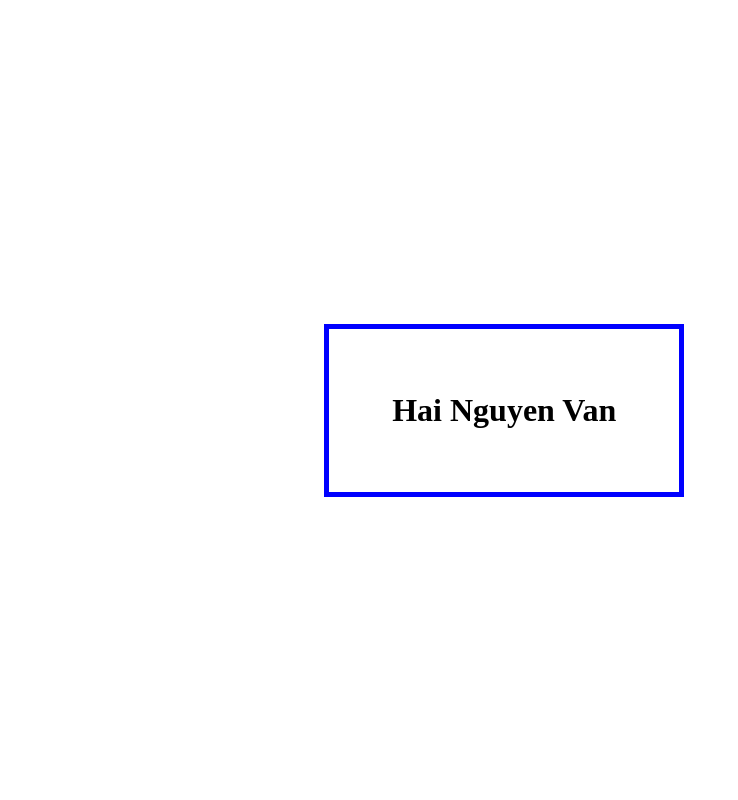
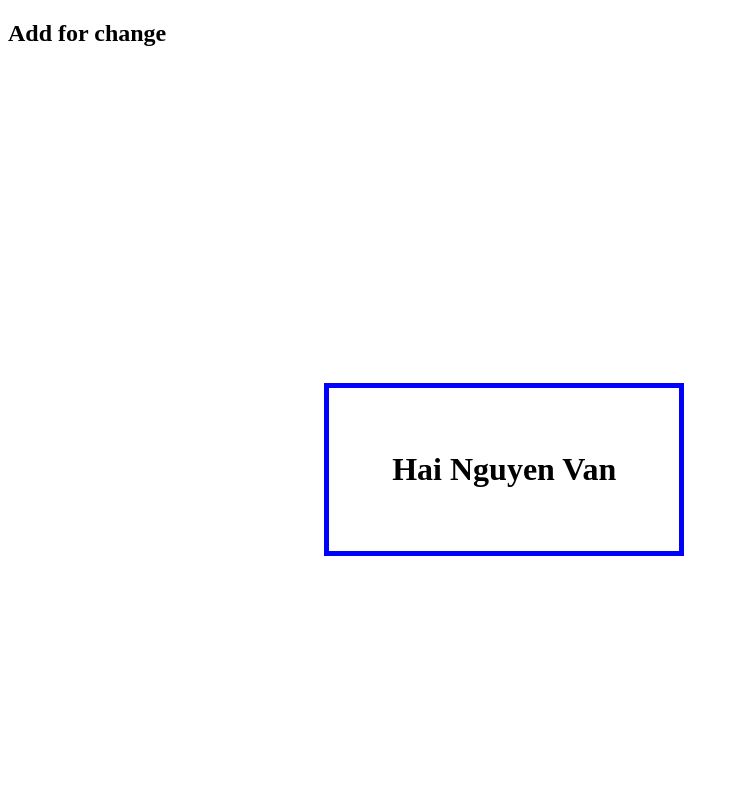
Before and after one commit to haingv134/haingv134.github.io, a plain HTML site: page index.html in a window 1280 px wide. Shown: the top 800 px of the page, without its empty margins (0-738 px from the left). Drawn offline with Linux system fonts and the light colour scheme; files that its build step writes are made by us from their sources.

Commit message:
Add a new <h2>

```diff
--- a/index.html
+++ b/index.html
@@ -6,6 +6,7 @@
 	<title>Final Report</title>
 </head>
 <header>
+	<h2>Add for change</h2>
 	<h1>Hai Nguyen Van</h1>
 	<p>
 		Welcome to my Final Project Report! <br>
```
